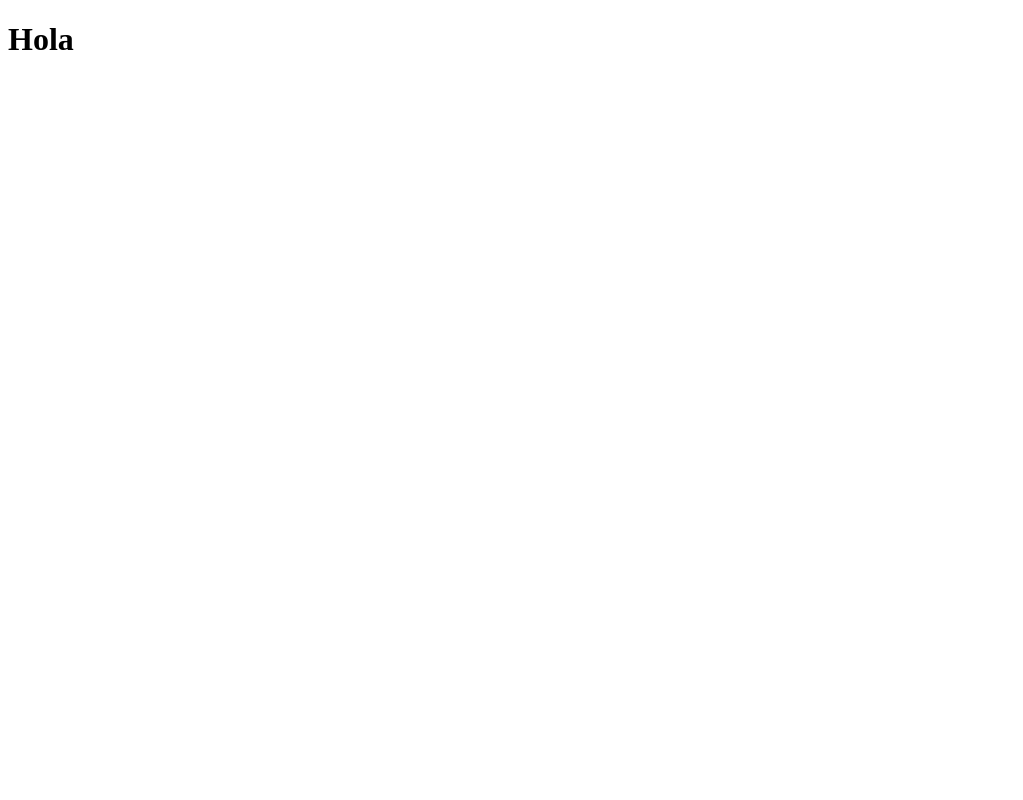
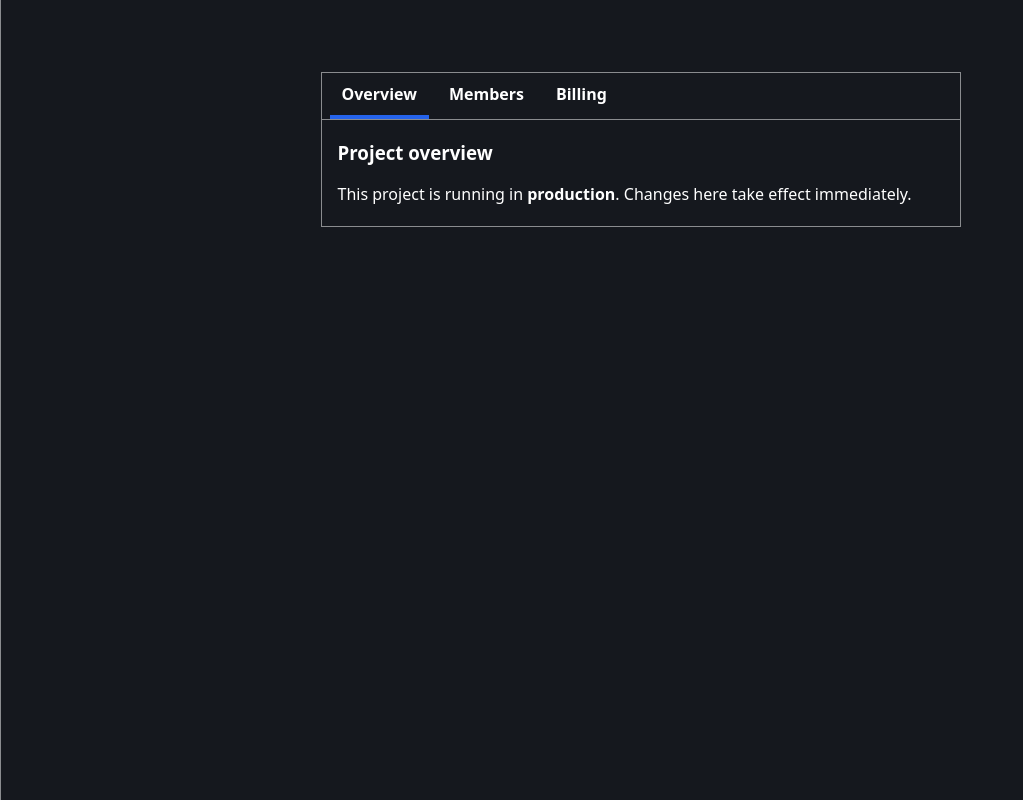
Before and after one commit to fernando-jaramillo-pragma/angular-aria, an Angular app: page / in a window 1280 px wide. Shown: the whole page, without its empty margins (0-1023 px from the left). Built offline with nearby package versions, Linux system fonts and the light colour scheme.

Commit message:
feat(app): initialize app with accessibility setup prior to Angular Aria

```diff
--- a/package.json
+++ b/package.json
@@ -13,7 +13,8 @@
       {
         "files": "*.html",
         "options": {
-          "parser": "angular"
+          "parser": "angular",
+          "bracketSameLine": true
         }
       }
     ]
--- a/src/app/app.html
+++ /dev/null
@@ -1 +0,0 @@
-<h1>Hola</h1>
--- a/src/app/app.ts
+++ b/src/app/app.ts
@@ -1,9 +1,11 @@
-import { Component, signal } from '@angular/core';
+import { ChangeDetectionStrategy, Component, signal } from '@angular/core';
+import { Tabs } from './tabs/tabs';
 
 @Component({
   selector: 'app-root',
-  templateUrl: './app.html',
-  styleUrls: ['./app.css'],
+  template: `<app-tabs />`,
+  imports: [Tabs],
+  changeDetection: ChangeDetectionStrategy.OnPush,
 })
 export class App {
   protected readonly title = signal('angular-aria-pragma');
--- /dev/null
+++ b/src/app/tabs/tabs.css
@@ -0,0 +1,35 @@
+.tabs-container{
+  margin-top: 32px;
+}
+
+div {
+  border: 1px solid rgba(255, 255, 255, 0.5);
+  max-width: 640px;
+  margin: 0 auto;
+  font-family: system-ui, sans-serif;
+  width: 87.5%;
+}
+
+ul {
+  display: flex;
+  gap: 8px;
+  padding: 0 0 0 8px;
+  margin: 0;
+  list-style: none;
+  border-bottom: 1px solid rgba(255, 255, 255, 0.5);
+
+  li {
+    padding: 10px 12px;
+    cursor: pointer;
+    border-bottom: 4px solid transparent;
+    font-weight: 600;
+
+    &[aria-selected="true"] {
+      border-color: #2563eb;
+    }
+  }
+}
+
+section {
+  padding: 1px 16px;
+}
--- /dev/null
+++ b/src/app/tabs/tabs.html
@@ -0,0 +1,74 @@
+<div class="tabs-container">
+  <ul
+    role="tablist"
+    tabindex="-1"
+    aria-orientation="horizontal"
+    (keydown)="handleTabListKeyDown($event)">
+    <li
+      role="tab"
+      id="overview-tab"
+      (click)="activateTab('overview')"
+      (keydown)="handleTabKeyDown($event, 'overview')"
+      [tabindex]="activeTab() === 'overview' ? 0 : -1"
+      [aria-selected]="activeTab() === 'overview'"
+      aria-controls="overview-pane">
+      Overview
+    </li>
+    <li
+      role="tab"
+      id="members-tab"
+      (click)="activateTab('members')"
+      (keydown)="handleTabKeyDown($event, 'members')"
+      [tabindex]="activeTab() === 'members' ? 0 : -1"
+      [aria-selected]="activeTab() === 'members'"
+      aria-controls="members-pane">
+      Members
+    </li>
+    <li
+      role="tab"
+      id="billing-tab"
+      (click)="activateTab('billing')"
+      (keydown)="handleTabKeyDown($event, 'billing')"
+      [tabindex]="activeTab() === 'billing' ? 0 : -1"
+      [aria-selected]="activeTab() === 'billing'"
+      aria-controls="billing-pane">
+      Billing
+    </li>
+  </ul>
+
+  <section
+    role="tabpanel"
+    id="overview-pane"
+    [tabindex]="activeTab() === 'overview' ? 0 : -1"
+    aria-labelledby="overview-tab">
+    @if (activeTab() === 'overview') {
+      <h3>Project overview</h3>
+      <p>
+        This project is running in <strong>production</strong>. Changes here take effect
+        immediately.
+      </p>
+    }
+  </section>
+
+  <section
+    role="tabpanel"
+    id="members-pane"
+    [tabindex]="activeTab() === 'members' ? 0 : -1"
+    aria-labelledby="members-tab">
+    @if (activeTab() === 'members') {
+      <h3>Team members</h3>
+      <p>Manage who has access to this project and what they can do.</p>
+    }
+  </section>
+
+  <section
+    role="tabpanel"
+    id="billing-pane"
+    [tabindex]="activeTab() === 'billing' ? 0 : -1"
+    aria-labelledby="billing-tab">
+    @if (activeTab() === 'billing') {
+      <h3>Billing</h3>
+      <p>View invoices, update payment methods, or change your plan.</p>
+    }
+  </section>
+</div>
--- /dev/null
+++ b/src/app/tabs/tabs.ts
@@ -0,0 +1,84 @@
+import { ChangeDetectionStrategy, Component, signal } from '@angular/core';
+
+type TabsType = 'overview' | 'members' | 'billing';
+
+@Component({
+  selector: 'app-tabs',
+  imports: [],
+  templateUrl: './tabs.html',
+  styleUrl: './tabs.css',
+  changeDetection: ChangeDetectionStrategy.OnPush,
+})
+export class Tabs {
+  protected activeTab = signal<TabsType>('overview');
+  protected readonly tabs: readonly TabsType[] = ['overview', 'members', 'billing'] as const;
+  protected readonly focusedTabIndex = signal(0);
+
+  protected handleTabListKeyDown(event: KeyboardEvent) {
+    const { key } = event;
+    switch (key) {
+      case 'ArrowRight':
+        event.preventDefault();
+        this.focusNextTab();
+        break;
+      case 'ArrowLeft':
+        event.preventDefault();
+        this.focusPreviousTab();
+        break;
+      case 'Home':
+        event.preventDefault();
+        this.focusFirstTab();
+        break;
+      case 'End':
+        event.preventDefault();
+        this.focusLastTab();
+        break;
+      default:
+        break;
+    }
+  }
+
+  protected handleTabKeyDown(event: KeyboardEvent, tabId: TabsType) {
+    const { key } = event;
+
+    if (key === 'Enter' || key === ' ') {
+      event.preventDefault();
+      this.activateTab(tabId);
+    }
+  }
+
+  protected activateTab(tabId: TabsType) {
+    this.activeTab.set(tabId);
+  }
+
+  private focusNextTab() {
+    const currentIndex = this.focusedTabIndex();
+    const nextIndex = currentIndex < this.tabs.length - 1 ? currentIndex + 1 : 0;
+    this.focusTabByIndex(nextIndex);
+  }
+
+  private focusPreviousTab() {
+    const currentIndex = this.focusedTabIndex();
+    const previousIndex = currentIndex > 0 ? currentIndex - 1 : this.tabs.length - 1;
+    this.focusTabByIndex(previousIndex);
+  }
+
+  private focusFirstTab() {
+    this.focusTabByIndex(0);
+  }
+
+  private focusLastTab() {
+    this.focusTabByIndex(this.tabs.length - 1);
+  }
+
+  private focusTabByIndex(index: number) {
+    this.focusedTabIndex.set(index);
+    const tabId = this.tabs[index];
+    if (tabId) {
+      const tabElement = document.getElementById(`${tabId}-tab`);
+      if (tabElement) {
+        tabElement.focus();
+      }
+    }
+  }
+}
--- a/src/styles.css
+++ b/src/styles.css
@@ -1 +1,19 @@
 /* You can add global styles to this file, and also import other style files */
+* {
+  box-sizing: border-box;
+}
+
+html {
+  background-color: hsl(220 18% 10%);
+  color: white;
+  height: 100%;
+}
+
+body {
+  font-family: Arial, Helvetica, sans-serif;
+  margin: 0;
+  overflow: hidden;
+  height: 100%;
+  border-left: 1px solid rgba(255, 255, 255, 0.5);
+  padding-block: 40px;
+}
```
Also changed, not shown: src/app/app.css (deleted).
